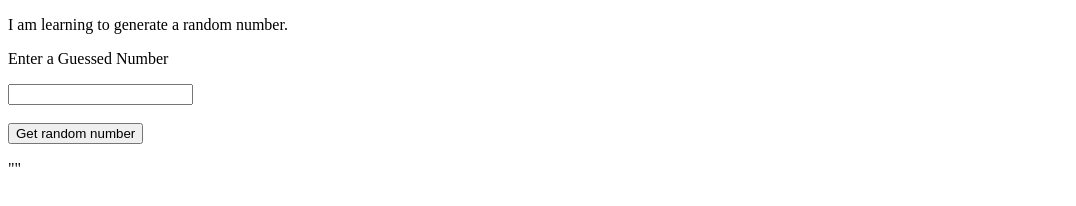
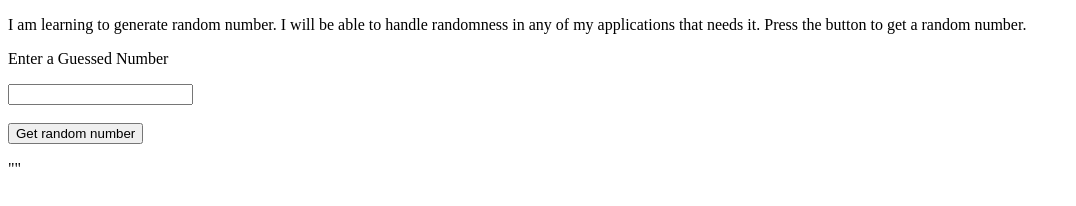
Before and after one commit to acciojob/Hot-or-Cold-Part-I-shubhamshri25, a website: page main.html in a window 1280 px wide. Shown: the whole page, without its empty margins (0-1076 px from the left). Drawn offline with Linux system fonts and the light colour scheme.

Commit message:
created a submission

```diff
--- a/main.html
+++ b/main.html
@@ -4,7 +4,7 @@
 </head>
 <body>
 	<!-- p tag -->
-	<p id="main">I am learning to generate a random number.</p>
+	<p id="main">I am learning to generate random number. I will be able to handle randomness in any of my applications that needs it. Press the button to get a random number.</p>
     <p id = "user">Enter a Guessed Number </p>
     <input id= "guess"></input><br><br>
 	<button id="btn">Get random number</button>
```
